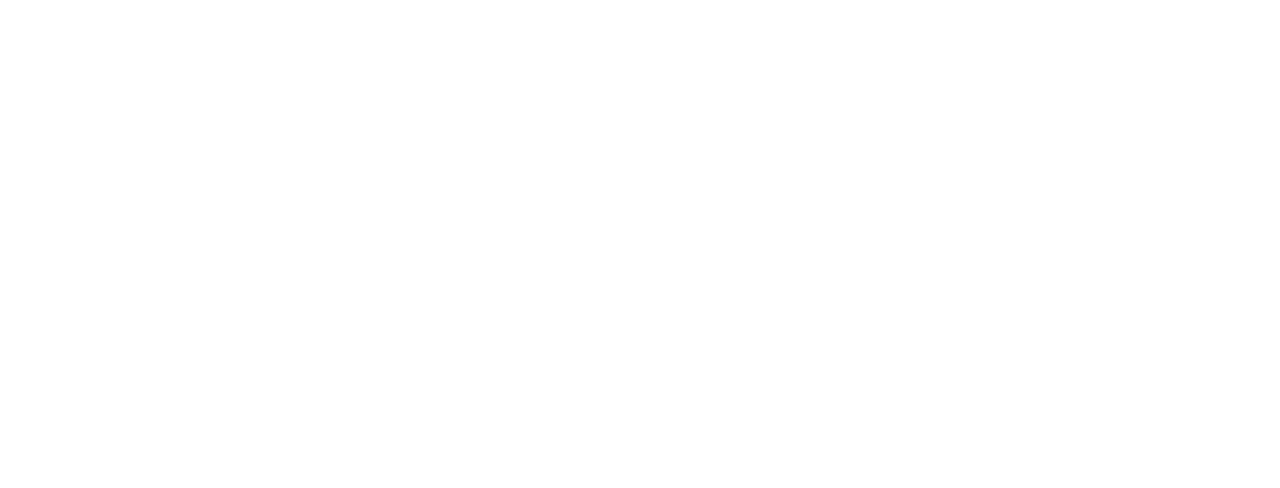
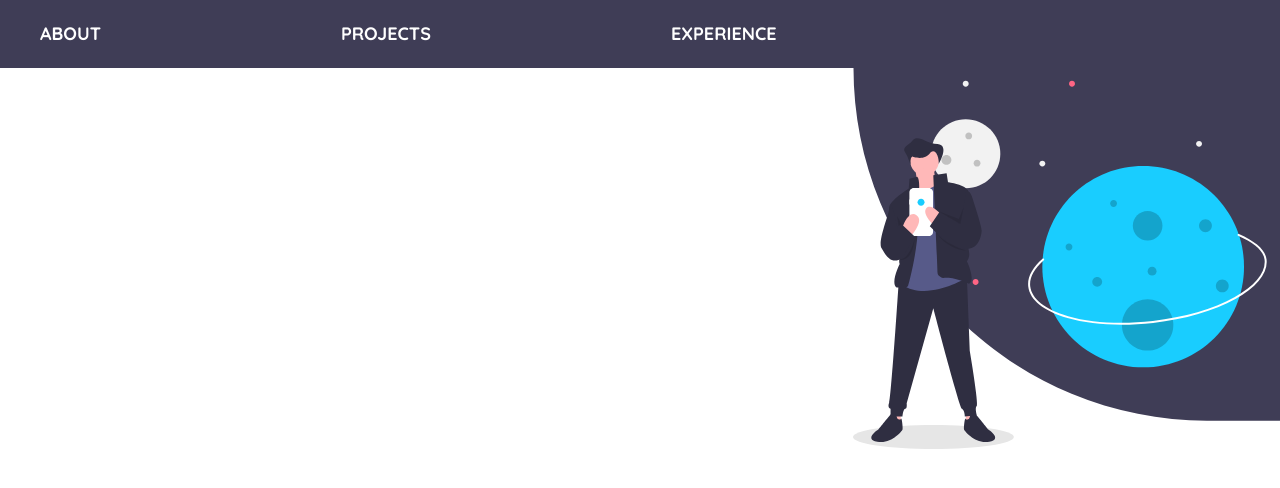
Before and after one commit to ColdLombax/Personal-Portfolio-V1, a React (Create React App) app: page /about in a window 1280 px wide. Shown: the top 488 px of the page. Built offline with nearby package versions, Linux system fonts and the light colour scheme.

Commit message:
About added, app layout templated.

```diff
--- a/src/App.jsx
+++ b/src/App.jsx
@@ -1,7 +1,15 @@
 import React from 'react';
 
-const App = () => (
-  <div />
-);
+import Navbar from './components/navbar/Navbar';
+import About from './components/about/About';
+
+function App() {
+  return (
+    <>
+      <Navbar />
+      <About />
+    </>
+  );
+}
 
 export default App;
--- /dev/null
+++ b/src/components/about/About.jsx
@@ -0,0 +1,13 @@
+import React from 'react';
+
+import Header from './Header';
+
+function About() {
+  return (
+    <>
+      <Header />
+    </>
+  );
+}
+
+export default About;
```
